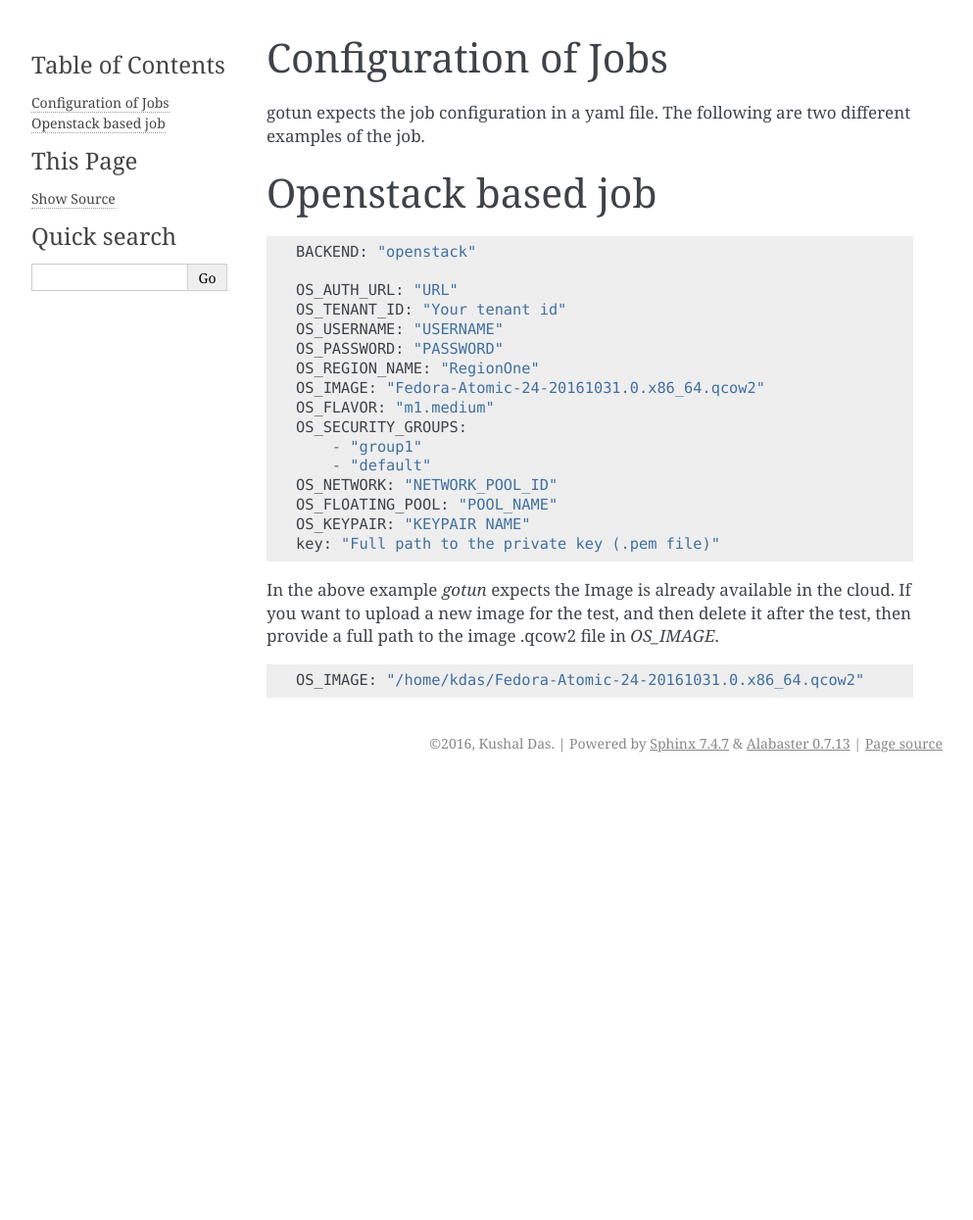
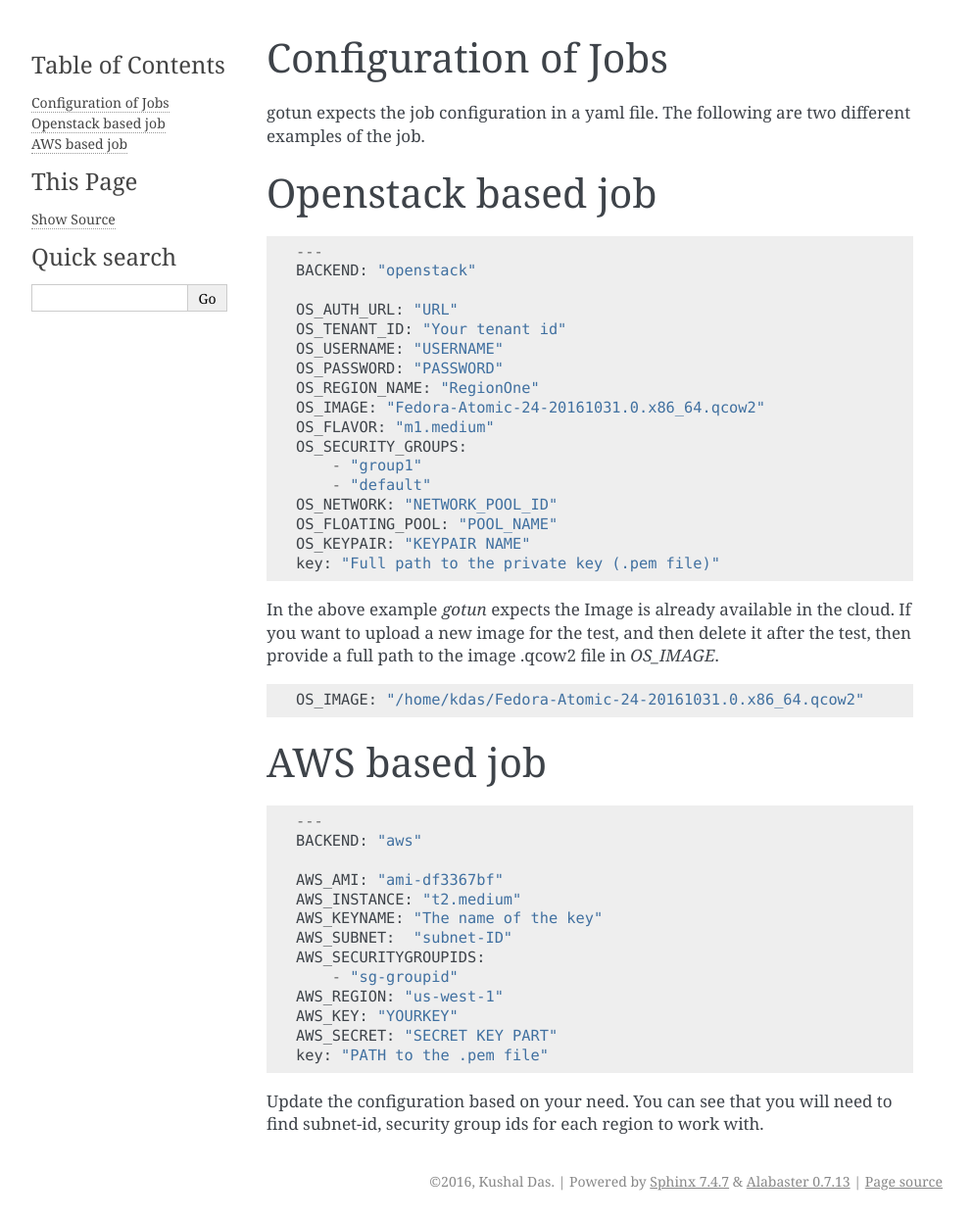
Before and after one commit to kushaldas/gotun, a Sphinx documentation site: the page built from docs/configuration.rst, in a window 1280 px wide. Shown: the whole page at 98% size, without its empty margins (148-1141 px from the left). Built offline with Sphinx 7.4.7, drawn with Linux system fonts in a browser that asks for light colours; before the commit the page ends 900 px from its top, so only the background shows below that.

Commit message:
Adds docs for AWS configuration

```diff
--- a/docs/configuration.rst
+++ b/docs/configuration.rst
@@ -10,6 +10,7 @@ Openstack based job
 
 ::
 
+    ---
     BACKEND: "openstack"
 
     OS_AUTH_URL: "URL"
@@ -33,3 +34,25 @@ the test, then provide a full path to the image .qcow2 file in *OS_IMAGE*.
 ::
 
     OS_IMAGE: "/home/kdas/Fedora-Atomic-24-20161031.0.x86_64.qcow2"
+
+
+AWS based job
+==============
+
+::
+
+    ---
+    BACKEND: "aws"
+
+    AWS_AMI: "ami-df3367bf"
+    AWS_INSTANCE: "t2.medium"
+    AWS_KEYNAME: "The name of the key"
+    AWS_SUBNET:  "subnet-ID"
+    AWS_SECURITYGROUPIDS:
+        - "sg-groupid"
+    AWS_REGION: "us-west-1"
+    AWS_KEY: "YOURKEY"
+    AWS_SECRET: "SECRET KEY PART"
+    key: "PATH to the .pem file"
+
+Update the configuration based on your need. You can see that you will need to find subnet-id, security group ids for each region to work with.
```
